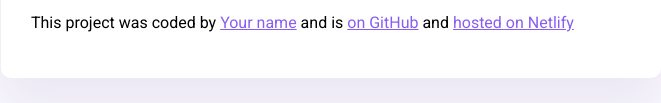
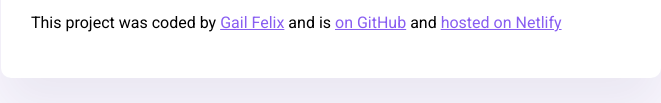
Before and after one commit to Gail-felix90/My-Git-Homework, a plain HTML site: page index.html in a window 1280 px wide. Shown: the part 366-469 px from the top of the page, without its empty margins (309-970 px from the left). Drawn offline with nearby package versions, Linux system fonts and the light colour scheme.

Commit message:
Added my name on html

```diff
--- a/index.html
+++ b/index.html
@@ -47,7 +47,7 @@
       <footer>
         <p>
           This project was coded by
-          <a href="#" target="_blank">Your name</a> and is
+          <a href="#" target="_blank">Gail Felix</a> and is
           <a href="#" target="_blank"> on GitHub</a> and
           <a href="#" target="_blank">hosted on Netlify</a>
         </p>
```
